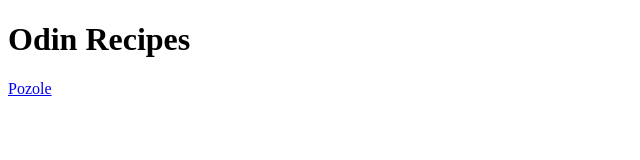
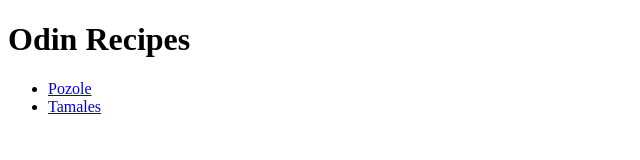
Before and after one commit to bigwave77/odin-recipes, a plain HTML site: page index.html in a window 1280 px wide. Shown: the whole page, without its empty margins (0-640 px from the left). Drawn offline with Linux system fonts and the light colour scheme.

Commit message:
Put links in unordered list. Fixed tamales link

```diff
--- a/index.html
+++ b/index.html
@@ -7,7 +7,9 @@
     >
     <body>
         <h1>Odin Recipes</h1>
-        <a href="./recipes/pozole.html">Pozole</a>
-        <a href="./recipes/tamales.html"></a>
+        <ul>
+            <li><a href="./recipes/pozole.html">Pozole</a></li>
+            <li><a href="./recipes/tamales.html">Tamales</a></li>
+        </ul>
     </body>
 </html>
```
